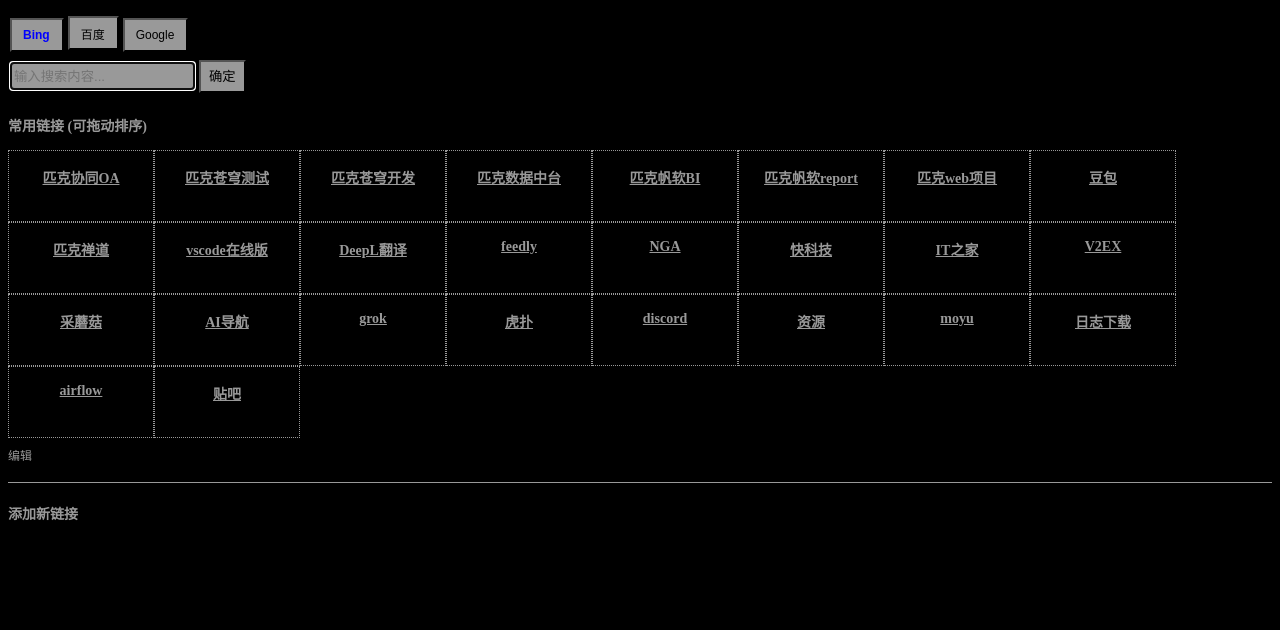
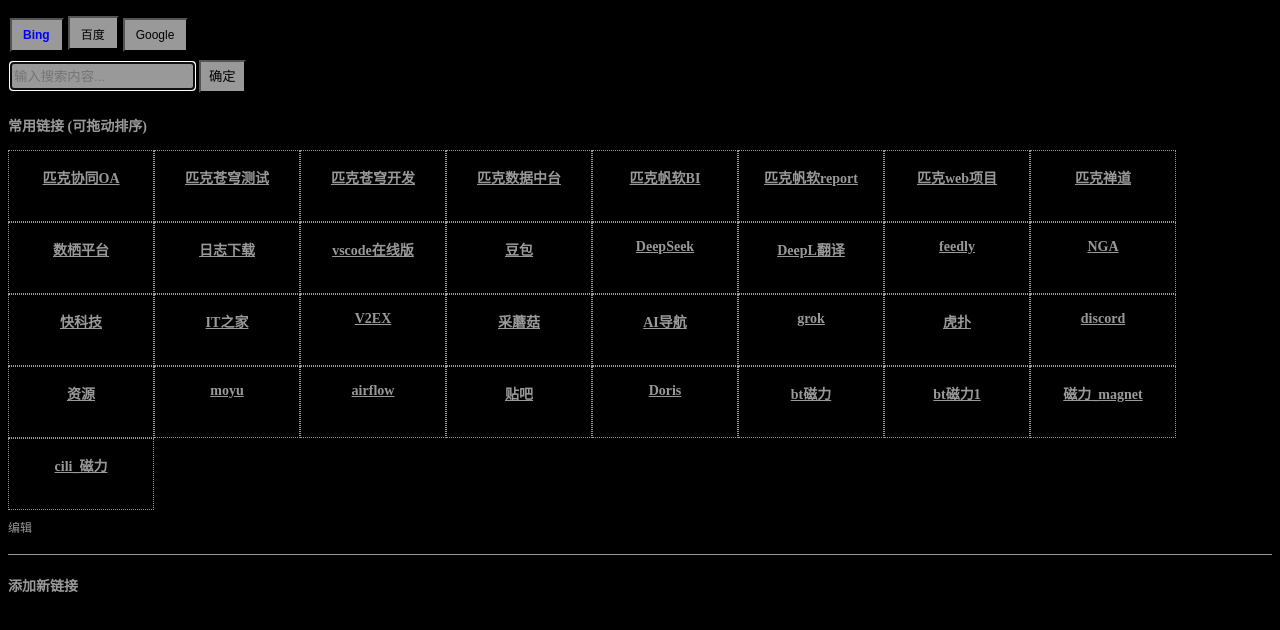
Before and after one commit to ayumi043/ayumi043.github.io, a plain HTML site: page index.html in a window 1280 px wide. Drawn offline with Linux system fonts and the light colour scheme.

Commit message:
新增站点

```diff
--- a/index.html
+++ b/index.html
@@ -404,19 +404,34 @@
               "url": "http://info.peaksport.com/desktop/Default.aspx"
           },
           {
+              "id": "1761116484307",
+              "name": "匹克禅道",
+              "url": "http://school.peaksport.com:3142/zentao/my-index.html?tid=z115q2ss"
+          },
+          {
+              "id": "1780730162901",
+              "name": "数栖平台",
+              "url": "http://139.9.68.239/ide/#/list"
+          },
+          {
+              "id": "1774575293919",
+              "name": "日志下载",
+              "url": "http://139.9.68.239/ide/api/all_log/download?wsId=37&taskInstanceId="
+          },
+          {
+              "id": "1761116559172",
+              "name": "vscode在线版",
+              "url": "https://vscode.dev/"
+          },
+          {
               "id": "1761116045211",
               "name": "豆包",
               "url": "https://www.doubao.com/chat/"
           },
           {
-            "id": "1761116484307",
-            "name": "匹克禅道",
-            "url": "http://school.peaksport.com:3142/zentao/my-index.html?tid=z115q2ss"
-          },
-          {
-            "id": "1761116559172",
-            "name": "vscode在线版",
-            "url": "https://vscode.dev/"
+              "id": "1782008192735",
+              "name": "DeepSeek",
+              "url": "https://chat.deepseek.com/"
           },
           {
               "id": "1761118887996",
@@ -484,11 +499,6 @@
               "url": "https://suzhi.fun/"
           },
           {
-            "id": "1774575293919",
-            "name": "日志下载",
-            "url": "http://139.9.68.239/ide/api/all_log/download?wsId=37&taskInstanceId="
-          },
-          {
               "id": "1780556291730",
               "name": "airflow",
               "url": "https://airflow.apache.org/docs/"
@@ -497,6 +507,31 @@
               "id": "1780556336539",
               "name": "贴吧",
               "url": "https://tieba.baidu.com/f?kw=%E6%98%BE%E5%8D%A1&fr=frs"
+          },
+          {
+              "id": "1783992301632",
+              "name": "Doris",
+              "url": "https://doris.apache.org/zh-CN/docs/dev/getting-started/what-is-apache-doris"
+          },
+          {
+              "id": "1784277652282",
+              "name": "bt磁力",
+              "url": "https://btdig.com/"
+          },
+          {
+              "id": "1784277881905",
+              "name": "bt磁力1",
+              "url": "https://iui.su/908/"
+          },
+          {
+              "id": "1784278003641",
+              "name": "磁力_magnet",
+              "url": "https://0magnet.com/"
+          },
+          {
+              "id": "1784279501858",
+              "name": "cili_磁力",
+              "url": "https://cili.st/"
           }
         ];
         localStorage.setItem('customLinks', JSON.stringify(customLinks));
```
Lines whose indentation alone changed are shown as unchanged.
